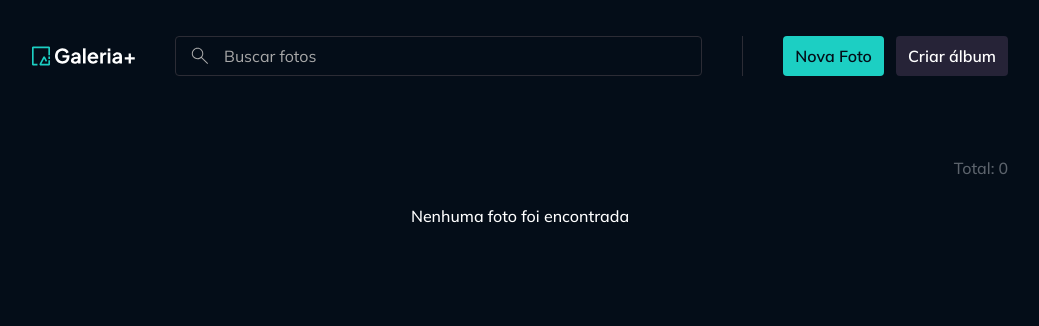
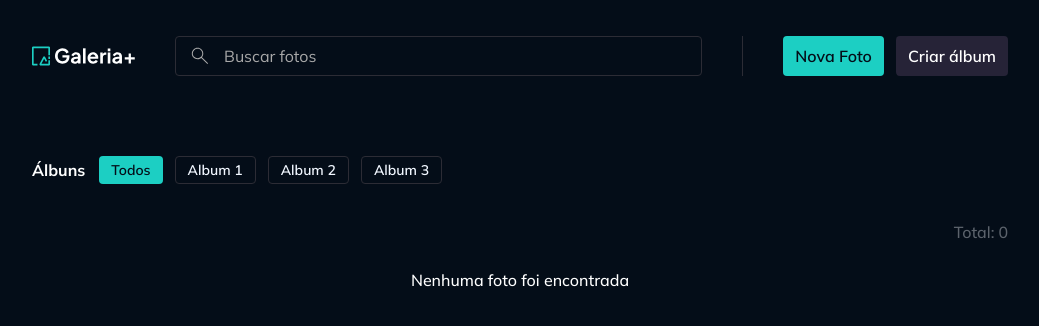
Before and after one commit to mrc-augusto/galleryPlus, a React (Vite) app: page / in a window 1280 px wide. Shown: the top 326 px of the page, without its empty margins (120-1159 px from the left). Built offline with nearby package versions, Linux system fonts and the light colour scheme.

Commit message:
feat: add AlbumsFilter component and integrate it into PageHome

```diff
--- /dev/null
+++ b/src/contexts/albums/components/albums-filter.tsx
@@ -0,0 +1,52 @@
+import Button from "../../../components/button";
+import Skeleton from "../../../components/skeleton";
+import Text from "../../../components/text";
+import type { Album } from "../models/album";
+import cx from "classnames";
+
+interface AlbumsFilterProps extends React.ComponentProps<"div"> {
+  loading?: boolean;
+  albums: Album[];
+}
+
+export function AlbumsFilter({
+  albums,
+  loading,
+  className,
+  ...props
+}: AlbumsFilterProps) {
+  return (
+    <div
+      className={cx("flex items-center gap-3.5 overflow-x-auto", className)}
+      {...props}
+    >
+      <Text variant="heading-small">Álbuns</Text>
+      <div className="flex gap-3">
+        {!loading ? (
+          <>
+            <Button variant="primary" size="sm" className="cursor-pointer">
+              Todos
+            </Button>
+            {albums.map((album) => (
+              <Button
+                key={album.id}
+                variant="ghost"
+                size="sm"
+                className="cursor-pointer"
+              >
+                {album.title}
+              </Button>
+            ))}
+          </>
+          ) : (
+            Array.from({ length: 5 }).map((_, index) => (
+              <Skeleton
+                className='w-28 h-7'
+                key={`album-button-loading-${index}`}
+              />
+            ))
+          )}
+      </div>
+    </div>
+  );
+}
--- a/src/pages/page-home.tsx
+++ b/src/pages/page-home.tsx
@@ -1,12 +1,18 @@
 import Container from "../components/container";
+import { AlbumsFilter } from "../contexts/albums/components/albums-filter";
 import { PhotosList } from "../contexts/photos/components/photos-list";
 
 export function PageHome() {
   return (
     <Container>
-      <PhotosList
-        photos={[]}
-      />
+      <AlbumsFilter albums={[
+        {id: '1', title: 'Album 1'},
+        {id: '2', title: 'Album 2'},
+        {id: '3', title: 'Album 3'},
+      ]} className="mb-9" />
+
+
+      <PhotosList photos={[]} />
     </Container>
   );
 }
```
